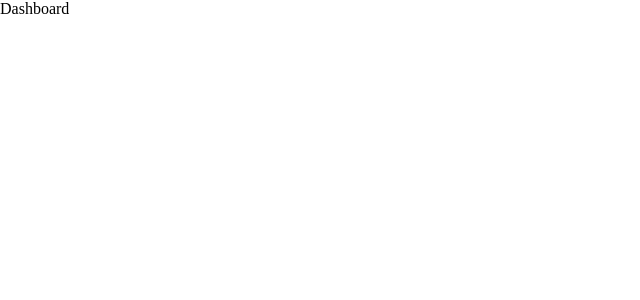
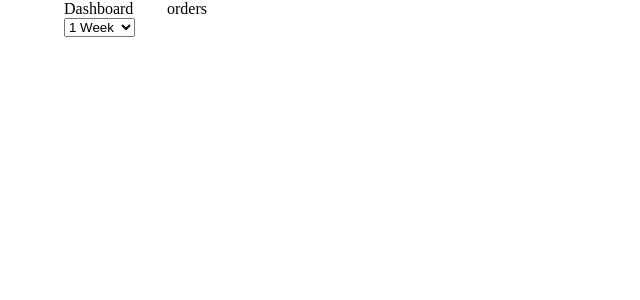
Before and after one commit to Aamir-Manzoor/Digital-Business, a React (Vite) app: page /Dashboard in a window 1280 px wide. Shown: the top 300 px of the page, without its empty margins (0-640 px from the left). Built offline with nearby package versions, Linux system fonts and the light colour scheme.

Commit message:
styling dashboard

```diff
--- a/src/pages/dashboard/Dashboard.jsx
+++ b/src/pages/dashboard/Dashboard.jsx
@@ -1,10 +1,29 @@
-// import css from "./Dashboard.module.css"
+import css from "./Dashboard.module.css";
 const Dashboard = () => {
   return (
-    <div>
-      Dashboard
+    <div className={css.container}>
+      <div className={css.dashboard}>
+        <div className={css.dashboardHead}>
+          <div className={css.head}>
+            <span>Dashboard</span>
+
+            <div className={css.durationButton}>
+
+              <select>
+                <option value="">1 Week</option>
+                <option value="">1 Month</option>
+                <option value="">1 Year</option>
+              </select>
+            </div>
+          </div>
+        </div>
+      </div>
+
+
+
+      <div className={css.orders}>orders</div>
     </div>
-  )
-}
+  );
+};
 
-export default Dashboard
+export default Dashboard;
--- a/src/pages/dashboard/Dashboard.module.css
+++ b/src/pages/dashboard/Dashboard.module.css
@@ -0,0 +1,21 @@
+.container{
+    width: 100%;
+    max-width: 130rem;
+    padding: 0 4rem;
+    display: flex;
+    gap: 2rem;
+}
+
+.dashboard{
+    width: 70;
+    display: flex;
+    flex-direction: column;
+    gap: 1rem;
+}
+
+.dashbaordHead{
+    display: flex;
+    flex-direction: column;
+    gap: 2rem;
+
+}
```
